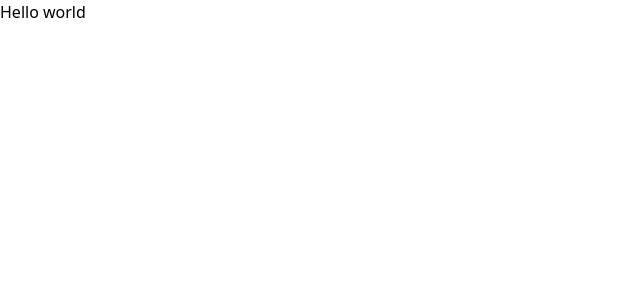
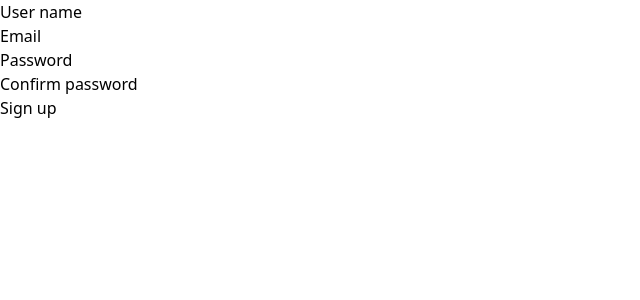
Before and after one commit to Vladiclevch/book-rating, a Vue app in the folder frontend/: page /register in a window 1280 px wide. Shown: the top 300 px of the page, without its empty margins (0-640 px from the left). Built offline with nearby package versions, Linux system fonts and the light colour scheme.

Commit message:
register form bug fix

```diff
--- a/frontend/package.json
+++ b/frontend/package.json
@@ -10,9 +10,11 @@
   },
   "dependencies": {
     "@tailwindcss/vite": "^4.0.1",
+    "axios": "^1.7.9",
     "tailwindcss": "^4.0.1",
     "vee-validate": "^4.15.0",
     "vue": "^3.5.13",
+    "vue-router": "^4.5.0",
     "yup": "^1.6.1"
   },
   "devDependencies": {
--- a/frontend/src/App.vue
+++ b/frontend/src/App.vue
@@ -1,7 +1,7 @@
-<script setup></script>
+<script setup>
+
+</script>
 
 <template>
-  <div>
-    <p>Hello world</p>
-  </div>
+  <router-view></router-view>
 </template>
--- a/frontend/src/components/forms/RegisterForm.vue
+++ b/frontend/src/components/forms/RegisterForm.vue
@@ -1,19 +1,20 @@
 <script setup>
-  import { useField, useForm} from 'vee-validate';
+  import { useForm } from 'vee-validate';
   import * as yup from 'yup';
 
-  const schema = yup.object({
-    name: yup.string().required('Name is required'),
-    email: yup.string().email('Incorrect email').required('Email is required'),
-    password: yup.string().min(6, 'Password must be at least 6 characters long').required('Password is required'),
-    confirmPassword: yup.string().oneOf([yup.ref('password')], 'Passwords must match').required('Confirm password is required'),
+  const { values, errors, defineField, handleSubmit } = useForm({
+    validationSchema: yup.object({
+      name: yup.string().required('Name is required'),
+      email: yup.string().email('Incorrect email').required('Email is required'),
+      password: yup.string().min(6, 'Password must be at least 6 characters long').required('Password is required'),
+      confirmPassword: yup.string().oneOf([yup.ref('password')], 'Passwords must match').required('Confirm password is required'),
+    }),
   });
 
-  const { handleSubmit } = useForm({ validationSchema: schema });
-  const name = useField('name');
-  const email = useField('email');
-  const password = useField('password');
-  const confirmPassword = useField('confirmPassword');
+  const [name, nameAttrs] = defineField('name');
+  const [email, emailAttrs] = defineField('email');
+  const [password, passwordAttrs] = defineField('password');
+  const [confirmPassword, confirmPasswordAttrs] = defineField('confirmPassword');
 
   const onSubmit = handleSubmit(values => {
     console.log(values);
@@ -21,29 +22,29 @@
 </script>
 
 <template>
-  <form @submit="onSubmit">
+  <form @submit="onSubmit" novalidate>
     <div>
       <label class="">User name</label>
-      <input v-model="name.value" type="text" class="">
-      <p v-if="name.errorMessage" class=""></p>
+      <input v-model="name" v-bind="nameAttrs" type="text" class="">
+      <p v-if="errors.name" class="">{{ errors.name }}</p>
     </div>
 
     <div>
       <label class="">Email</label>
-      <input v-model="email.value" type="email" class="">
-      <p v-if="email.errorMessage" class=""></p>
+      <input v-model="email" v-bind="emailAttrs" type="email" class="">
+      <p v-if="errors.email" class="">{{ errors.email }}</p>
     </div>
 
     <div>
       <label class="">Password</label>
-      <input v-model="password.value" type="password" class="">
-      <p v-if="password.errorMessage" class=""></p>
+      <input v-model="password" v-bind="passwordAttrs" type="password" class="">
+      <p v-if="errors.password" class="">{{ errors.password }}</p>
     </div>
 
     <div>
       <label class="">Confirm password</label>
-      <input v-model="confirmPassword.value" type="password" class="">
-      <p v-if="confirmPassword.errorMessage" class=""></p>
+      <input v-model="confirmPassword" v-bind="confirmPasswordAttrs" type="password" class="">
+      <p v-if="errors.confirmPassword" class="">{{ errors.confirmPassword }}</p>
     </div>
 
     <button type="submit">
--- a/frontend/src/main.js
+++ b/frontend/src/main.js
@@ -1,5 +1,6 @@
 import { createApp } from 'vue'
 import './style.css'
 import App from './App.vue'
+import router from './router'
 
-createApp(App).mount('#app')
+createApp(App).use(router).mount('#app')
```
Also changed, not shown: frontend/src/router/index.js (+13 -0 lines), 1 other file (tests, documents, lock files or other folders).
